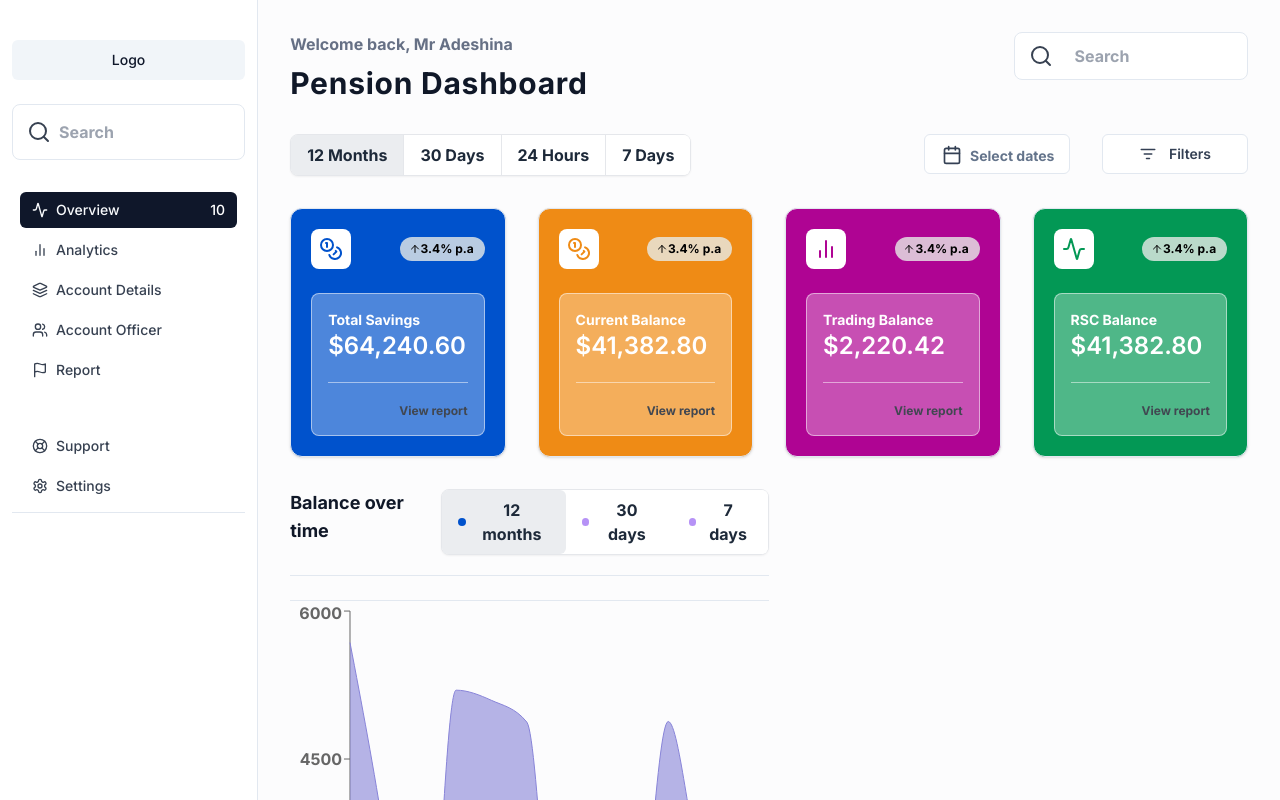
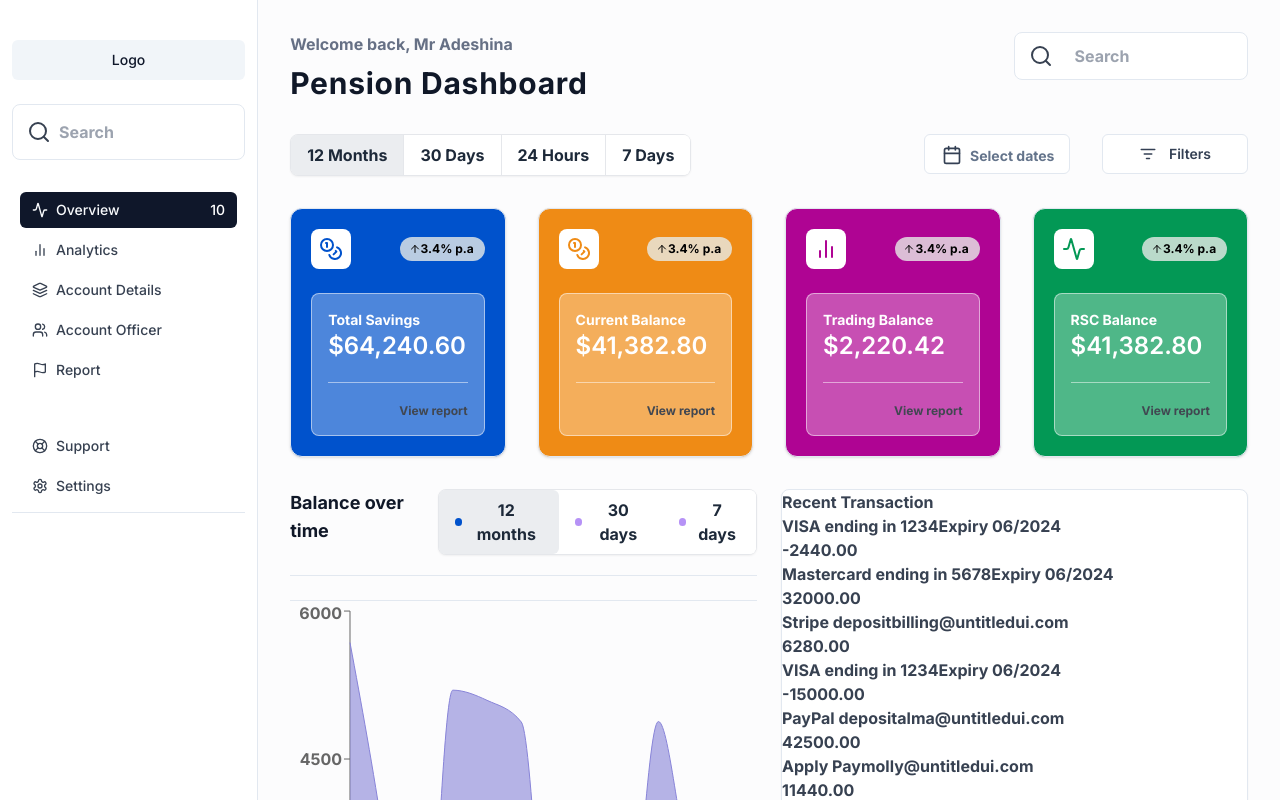
Before and after one commit to Drifty-Cyber/o-dash-next, a Next.js app: page / in a window 1280 px wide. Shown: the top 800 px of the page. Built offline with nearby package versions, Linux system fonts and the light colour scheme; what tailwindcss-debug-screens would draw is missing.

Commit message:
chore: add transactions

```diff
--- a/app/page.tsx
+++ b/app/page.tsx
@@ -20,6 +20,7 @@ import {
   Coins,
 } from "lucide-react";
 import { useState } from "react";
+import Transactions from "@/components/Transactions";
 
 const cardData: CardProps[] = [
   {
@@ -130,7 +131,7 @@ export default function Home() {
       </section>
 
       {/* Balance and Days Filter */}
-      <section className="grid grid-cols-2">
+      <section className="grid grid-cols-2 gap-6">
         <section>
           {/* Filter and Chart */}
           <section className="flex flex-row justify-between border-b pb-[20px]">
@@ -149,7 +150,9 @@ export default function Home() {
         </section>
 
         {/* Transaction History */}
-        <section></section>
+        <section className="bg-white rounded-lg shadow-sm border">
+          <Transactions />
+        </section>
       </section>
     </div>
   );
--- /dev/null
+++ b/components/Transactions.tsx
@@ -0,0 +1,65 @@
+import React from "react";
+
+interface Transaction {
+  type: "visa" | "mastercard" | "stripe" | "paypal" | "applepay";
+  amount: number;
+  endingIn?: string;
+  email?: string;
+  expiry?: string;
+}
+
+const transactions: Transaction[] = [
+  { type: "visa", amount: -2440, endingIn: "1234", expiry: "06/2024" },
+  { type: "mastercard", amount: 32000, endingIn: "5678", expiry: "06/2024" },
+  { type: "stripe", amount: 6280, email: "billing@untitledui.com" },
+  { type: "visa", amount: -15000, endingIn: "1234", expiry: "06/2024" },
+  { type: "paypal", amount: 42500, email: "alma@untitledui.com" },
+  { type: "applepay", amount: 11440, email: "molly@untitledui.com" },
+  { type: "visa", amount: 11440, endingIn: "1234", expiry: "06/2024" },
+  { type: "stripe", amount: 11440, email: "billing@untitledui.com" },
+];
+
+export default function Transactions() {
+  return (
+    <div>
+      <h2>Recent Transaction</h2>
+      <ul>
+        {transactions.map((transaction, index) => (
+          <li key={index}>
+            {transaction.type === "visa" && (
+              <div>
+                <span>VISA ending in {transaction.endingIn}</span>
+                <span>Expiry {transaction.expiry}</span>
+              </div>
+            )}
+            {transaction.type === "mastercard" && (
+              <div>
+                <span>Mastercard ending in {transaction.endingIn}</span>
+                <span>Expiry {transaction.expiry}</span>
+              </div>
+            )}
+            {transaction.type === "stripe" && (
+              <div>
+                <span>Stripe deposit</span>
+                <span>{transaction.email}</span>
+              </div>
+            )}
+            {transaction.type === "paypal" && (
+              <div>
+                <span>PayPal deposit</span>
+                <span>{transaction.email}</span>
+              </div>
+            )}
+            {transaction.type === "applepay" && (
+              <div>
+                <span>Apply Pay</span>
+                <span>{transaction.email}</span>
+              </div>
+            )}
+            <span>{transaction.amount.toFixed(2)}</span>
+          </li>
+        ))}
+      </ul>
+    </div>
+  );
+}
```
